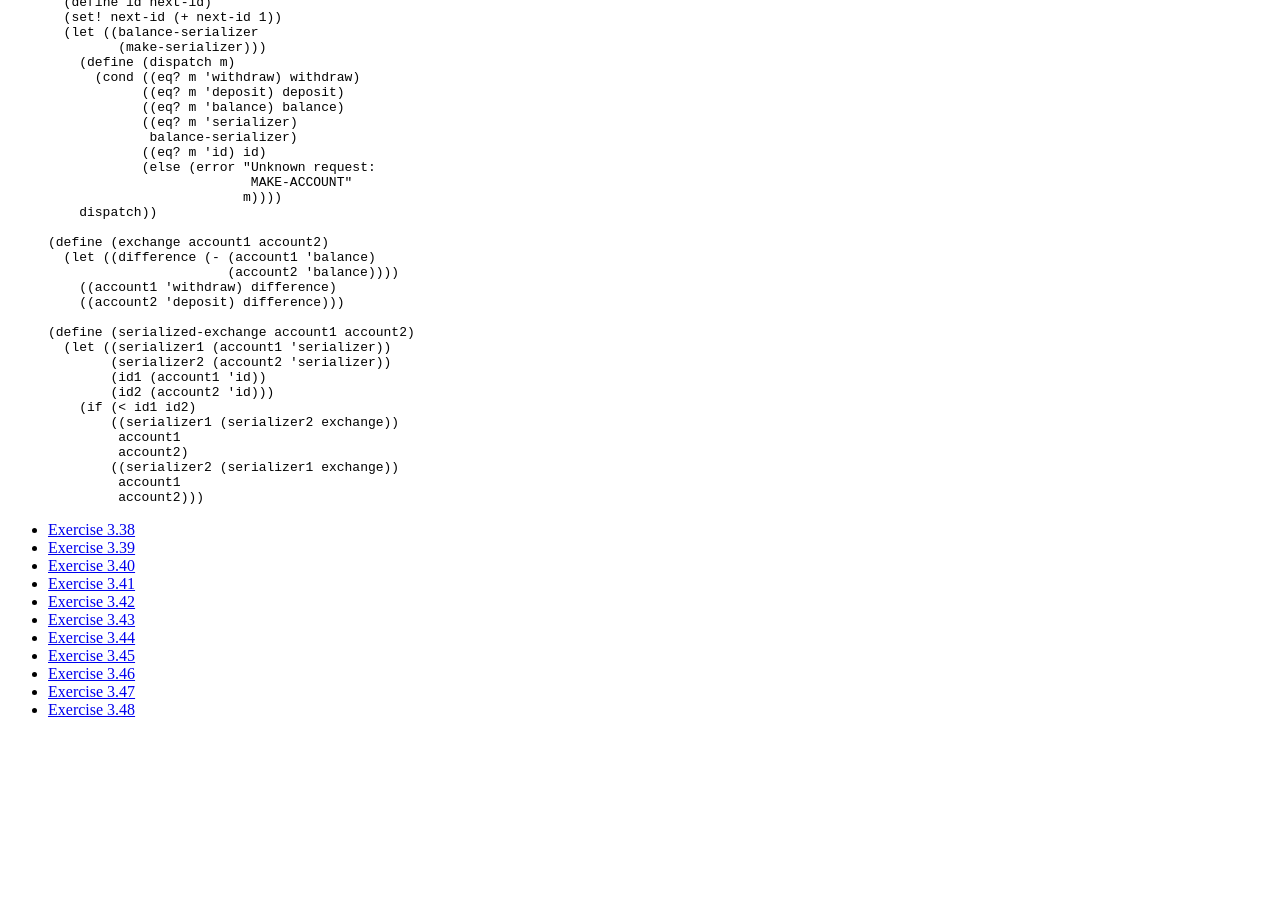
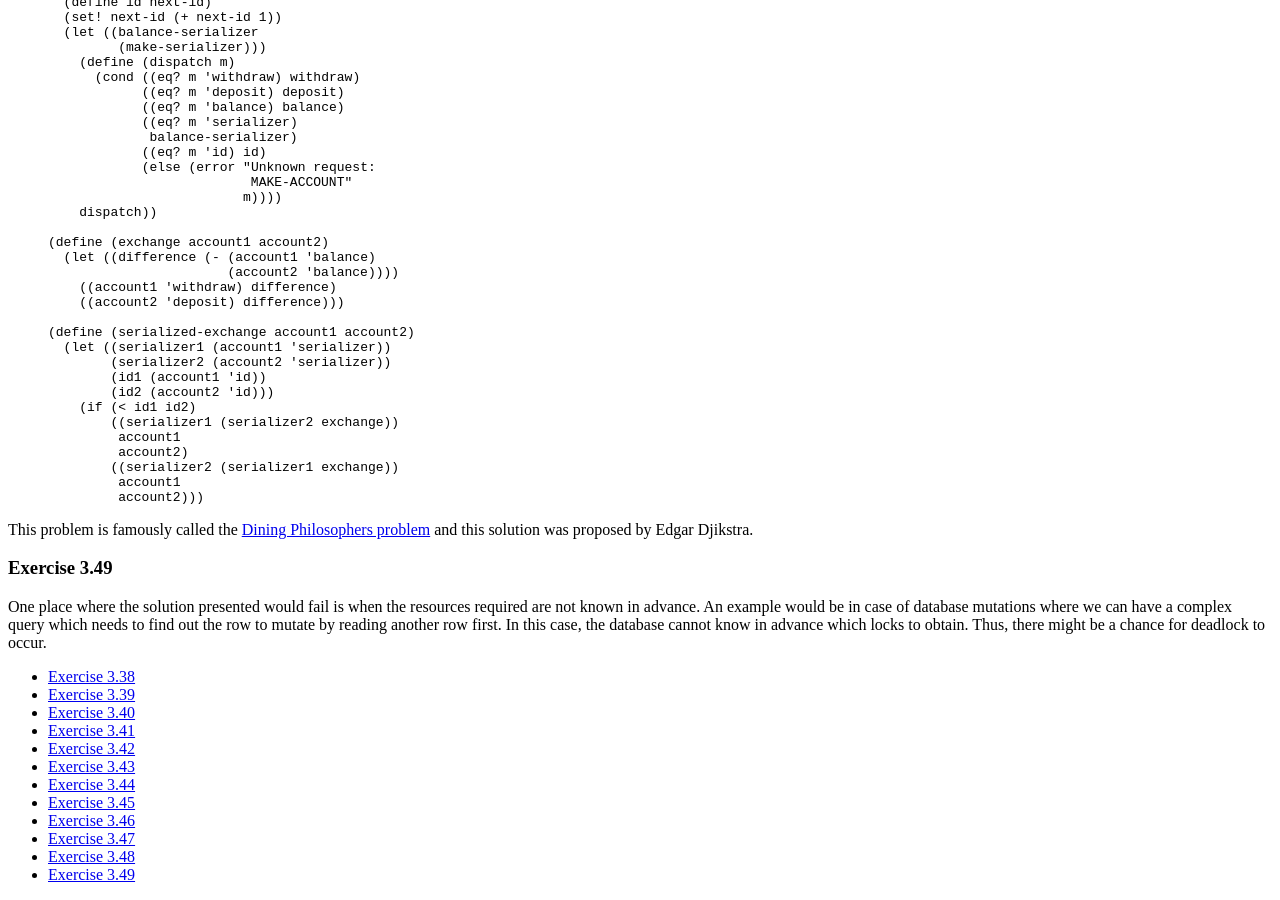
Before and after one commit to mohanrajendran/mohanrajendran.github.io, a Jekyll site: the page built from _sicp/Solution3_4.md, in a window 1280 px wide and 900 px high, scrolled down 7110 px. Built offline with Jekyll 4.4.1, drawn with Linux system fonts in a browser that asks for light colours; nearby versions of some CDN libraries; formulas are drawn with MathJax 3; before the commit the page ends 7845 px from its top, so only the background shows below that.

Commit message:
Finished section 3.4

```diff
--- a/_sicp/Solution3_4.md
+++ b/_sicp/Solution3_4.md
@@ -15,6 +15,7 @@ submenu:
   - { hook: "Exercise3_46", title: "Exercise 3.46" }
   - { hook: "Exercise3_47", title: "Exercise 3.47" }
   - { hook: "Exercise3_48", title: "Exercise 3.48" }
+  - { hook: "Exercise3_49", title: "Exercise 3.49" }
 ---
 
 ### Exercise 3.38<a id="Exercise3_38">&nbsp;</a>
@@ -340,3 +341,9 @@ In this exercise, we are presented with a method for deadlock avoidance. The acc
          account1
          account2)))
 {% endhighlight %}
+
+This problem is famously called the [Dining Philosophers problem](https://en.wikipedia.org/wiki/Dining_philosophers_problem) and this solution was proposed by Edgar Djikstra.
+
+### Exercise 3.49<a id="Exercise3_49">&nbsp;</a>
+
+One place where the solution presented would fail is when the resources required are not known in advance. An example would be in case of database mutations where we can have a complex query which needs to find out the row to mutate by reading another row first. In this case, the database cannot know in advance which locks to obtain. Thus, there might be a chance for deadlock to occur.
```
